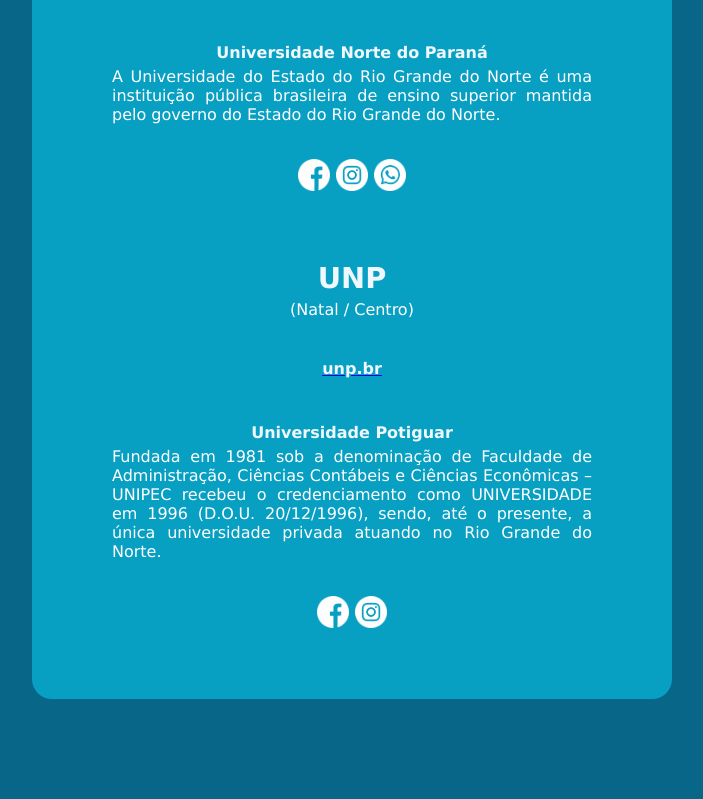
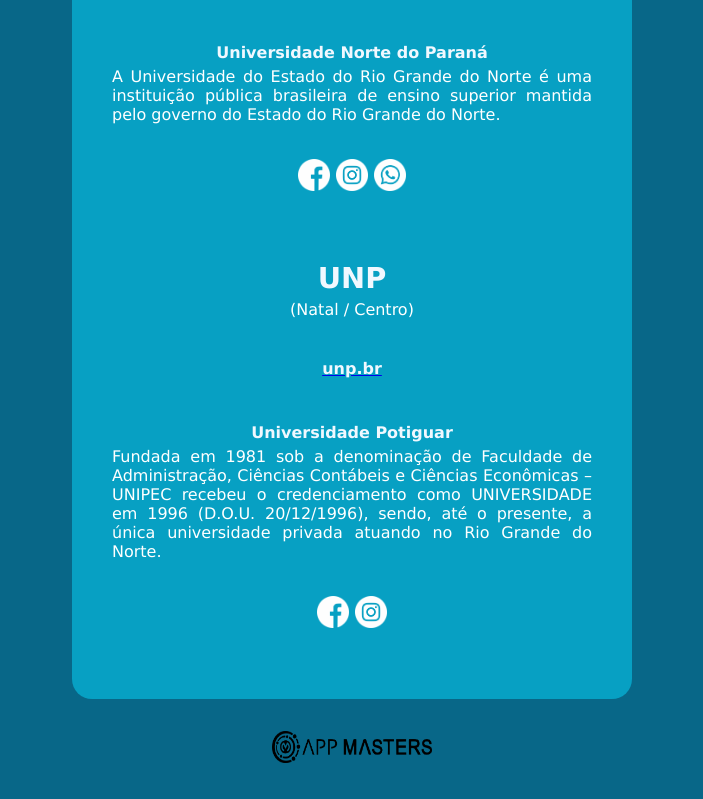
Before and after one commit to brenomorais-ti/doacao-computatores, a Next.js app: page /instituicoes in a window 1280 px wide. Shown: the part 1626-2425 px from the top of the page, without its empty margins (288-991 px from the left). Before the commit the page ends 2325 px from the top, so only its background shows below. Built offline with nearby package versions, Linux system fonts and the light colour scheme.

Commit message:
tratamento de campos emaile complemento para que não sejam inseridos caso não estejam preenchidos

```diff
--- a/src/pages/instituicoes.js
+++ b/src/pages/instituicoes.js
@@ -136,6 +136,10 @@
                     </div>
                 </div>
             </section>
+
+            <div className='image'>
+                <a href="https://www.appmasters.io/en"><img src="/images/appmasters.png"/></a>
+            </div>
         </main>
     )
 }
--- a/src/styles/globals.css
+++ b/src/styles/globals.css
@@ -112,7 +112,7 @@
 
 button:hover::before {
     transform: translate(300px)
-                skew(-20deg);
+                skew(-10deg);
 }
 
 button {
@@ -344,11 +344,15 @@
 /*DESKTOP-S*/
 @media (min-width: 1024px) and (max-width: 1439px) {
     section {
-        width: 40rem;
+        width: 35rem;
     }
 
     input {
         width: 13rem;
+    }
+
+    select {
+        width: 22rem;
     }
 }
 
@@ -361,6 +365,10 @@
     input {
         width: 13rem;
     }
+
+    select {
+        width: 23rem;
+    }
 }
 
 /*DESKTOP-L*/
@@ -372,4 +380,8 @@
     input {
         width: 13rem;
     }
+
+    select {
+        width: 23rem;
+    }
 }
```
Also changed, not shown: src/pages/index.js (+4 -4 lines).
